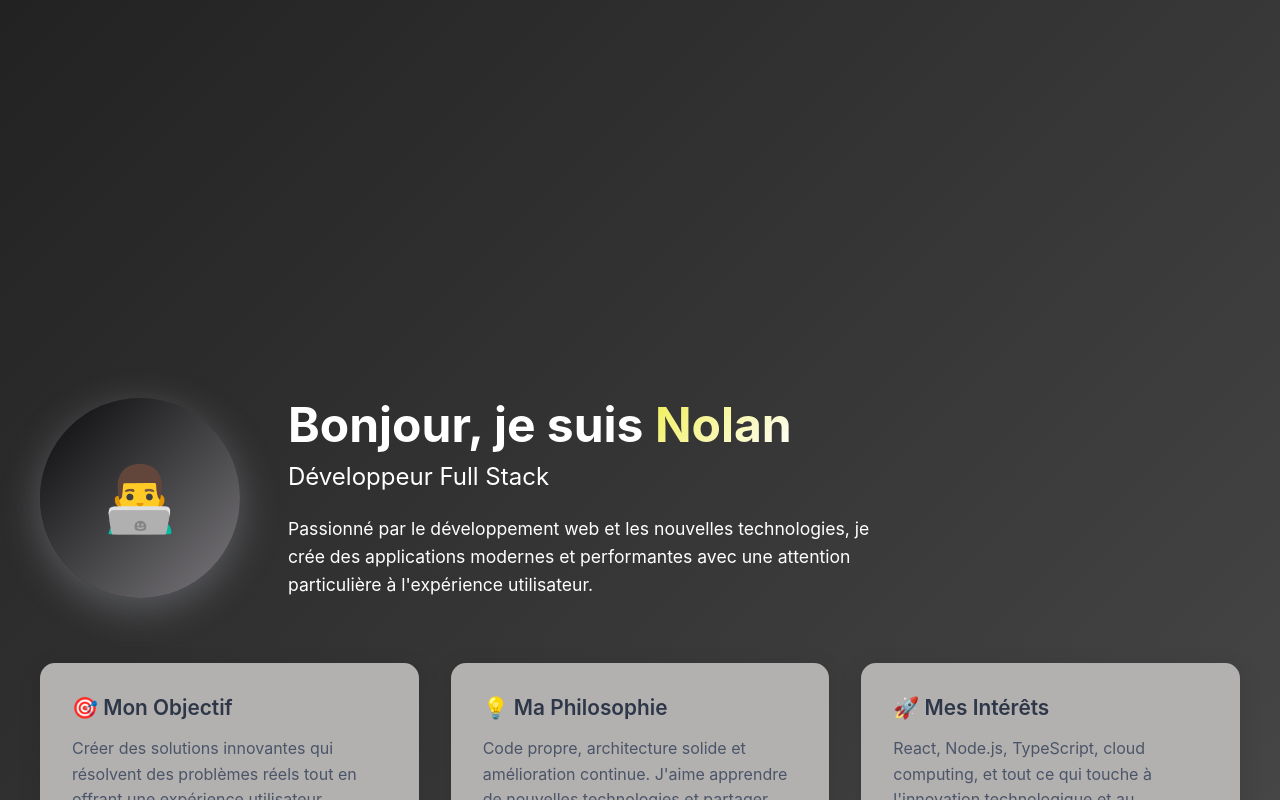
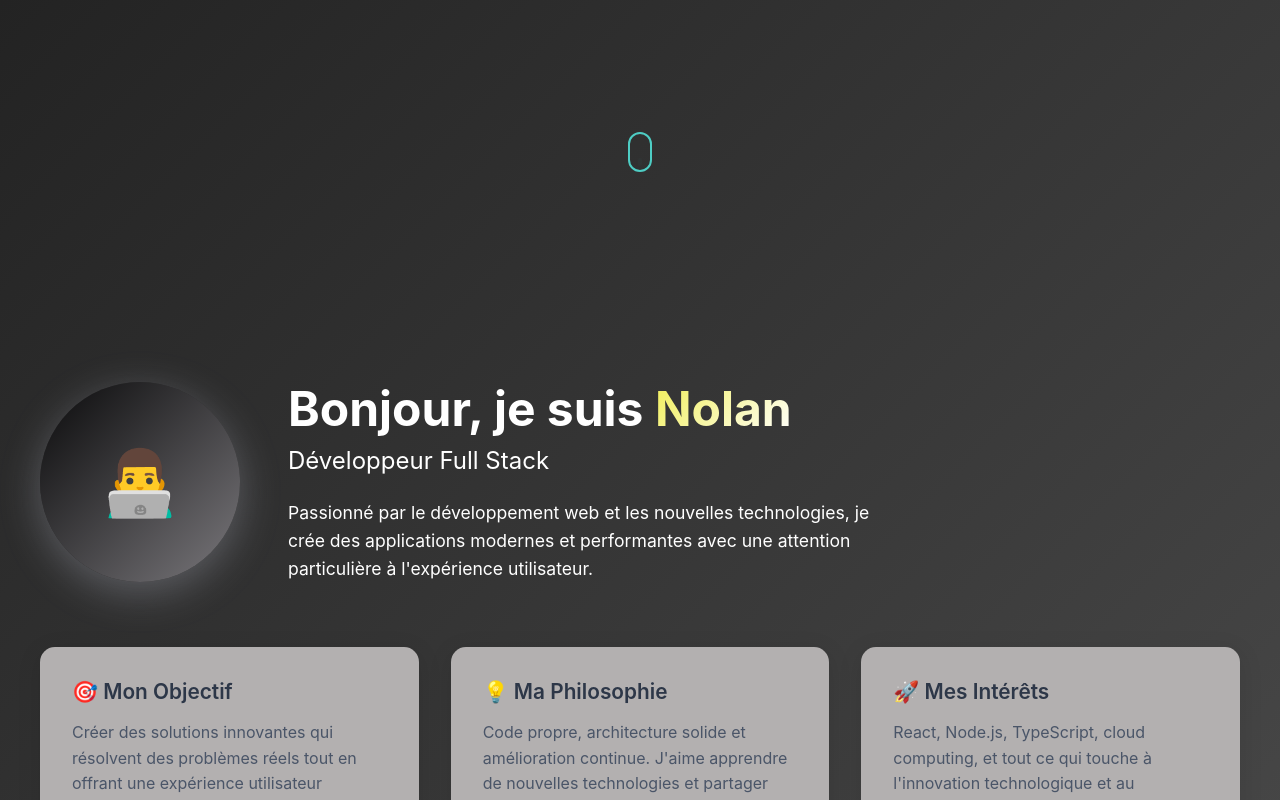
Before and after one commit to Nchappui/portfolio, a React (Create React App) app: page /about in a window 1280 px wide. Shown: the part 540-1340 px from the top of the page. Built offline with nearby package versions, Linux system fonts and the light colour scheme.

Commit message:
Enhance navigation and scrolling experience: implement smooth scrolling, adjust navigation styles, and add scroll indicators for improved user interaction

```diff
--- a/src/App.css
+++ b/src/App.css
@@ -2,6 +2,10 @@
   margin: 0;
   padding: 0;
   box-sizing: border-box;
+}
+
+html {
+  scroll-behavior: smooth; /* Scroll fluide pour toute l'application */
 }
 
 body, html {
--- a/src/components/Navigation.css
+++ b/src/components/Navigation.css
@@ -2,14 +2,15 @@
   background: rgba(128, 128, 128, 0.2); /* Background gris transparent */
   backdrop-filter: blur(10px); /* Effet de flou d'arrière-plan */
   /*box-shadow: 0 2px 20px rgba(0, 0, 0, 0.1);*/
-  position: sticky;
+  position: fixed; /* Changé de sticky à fixed */
   top: 1rem; /* Marge en haut */
+  left: 50%; /* Centrer horizontalement */
+  transform: translateX(-50%); /* Centrer horizontalement */
   z-index: 1000;
   box-sizing: border-box;
   border-radius: 15px; /* Angles ronds */
-  margin: 0 auto; /* Centré horizontalement */
   max-width: 1200px; /* Largeur maximale de la navigation */
-  width: calc(100% - 1rem); /* Largeur avec marges latérales */
+  width: calc(100% - 2rem); /* Largeur avec marges latérales */
   border: 1px solid rgba(255, 255, 255, 0.1); /* Bordure subtile */
   /* border-bottom: 1px solid rgba(255, 255, 255, 0.1); */
 }
--- a/src/components/Navigation.js
+++ b/src/components/Navigation.js
@@ -1,8 +1,9 @@
-import { Link, useLocation } from "react-router-dom";
+import { Link, useLocation, useNavigate } from "react-router-dom";
 import "./Navigation.css";
 
 const Navigation = () => {
   const location = useLocation();
+  const navigate = useNavigate();
 
   const getActiveTab = () => {
     const path = location.pathname;
@@ -15,8 +16,46 @@ const Navigation = () => {
 
   const activeTab = getActiveTab();
 
+  // Fonction pour gérer le clic sur le logo
+  const handleLogoClick = (e) => {
+    e.preventDefault();
+    if (location.pathname === "/" || location.pathname === "/about") {
+      // Si on est déjà sur la page d'accueil, scroller vers le haut
+      const introSection = document.getElementById("intro-section");
+      if (introSection) {
+        introSection.scrollIntoView({ behavior: "smooth" });
+      } else {
+        window.scrollTo({ top: 0, behavior: "smooth" });
+      }
+    } else {
+      // Sinon, naviguer vers la page d'accueil
+      navigate("/");
+    }
+  };
+
+  // Fonction pour gérer le clic sur About Me
+  const handleAboutClick = (e) => {
+    e.preventDefault();
+    if (location.pathname === "/" || location.pathname === "/about") {
+      // Si on est déjà sur la page, scroller vers la section about
+      const aboutSection = document.getElementById("about-section");
+      if (aboutSection) {
+        aboutSection.scrollIntoView({ behavior: "smooth" });
+      }
+    } else {
+      // Sinon, naviguer vers la page et scroller vers la section about
+      navigate("/about");
+      setTimeout(() => {
+        const aboutSection = document.getElementById("about-section");
+        if (aboutSection) {
+          aboutSection.scrollIntoView({ behavior: "smooth" });
+        }
+      }, 100);
+    }
+  };
+
   const tabs = [
-    { key: "about", label: "About me", path: "/about" },
+    { key: "about", label: "About me", path: "/about", onClick: handleAboutClick },
     { key: "experiences", label: "Experiences", path: "/experiences" },
     { key: "projects", label: "Projets", path: "/projects" },
     { key: "skills", label: "Skills", path: "/skills" },
@@ -26,12 +65,22 @@ const Navigation = () => {
     <nav className="navigation">
       <div className="nav-container">
         <div className="nav-brand">
-          <Link to="/" className="brand-link">
+          <a href="/" onClick={handleLogoClick} className="brand-link">
             <img src="/LogoNC.png" alt="Nolan Chappuis Logo" className="brand-logo" color="white" />
-          </Link>
+          </a>
         </div>
         <div className="nav-tabs">
           {tabs.map((tab) => (
+            tab.onClick ? (
+              <a
+                key={tab.key}
+                href={tab.path}
+                onClick={tab.onClick}
+                className={`nav-tab ${activeTab === tab.key ? "active" : ""}`}
+              >
+                {tab.label}
+              </a>
+            ) : (
               <Link
                 key={tab.key}
                 to={tab.path}
@@ -39,6 +88,7 @@ const Navigation = () => {
               >
                 {tab.label}
               </Link>
+            )
           ))}
         </div>
       </div>
--- a/src/pages/AboutMe.css
+++ b/src/pages/AboutMe.css
@@ -4,16 +4,25 @@
   min-height: 100vh; /* Réduit à 100vh + contenu naturel */
 }
 
+/* Sections avec IDs pour la navigation */
+#intro-section {
+  scroll-margin-top: 0; /* Pas de marge pour l'intro */
+}
+
+#about-section {
+  scroll-margin-top: 100px; /* Marge pour compenser la navigation fixe */
+}
+
 .about-me {
-  padding: 0 2rem 8rem; /* Augmentation significative du padding-bottom */
-  min-height: calc(100vh - 70px); /* Hauteur ajustée selon la navigation (70px) */
+  padding: 0 2rem 8rem; /* Padding sans compensation pour la navigation */
+  min-height: 100vh; /* Hauteur complète de l'écran */
   /* background supprimé - utilise maintenant le background du wrapper */
 }
 
 .about-container {
   max-width: 1200px;
   margin: 0 auto;
-  padding-top: 4rem; /* Augmentation de l'espacement en haut */
+  padding-top: 120px; /* Ajusté pour la navigation fixe */
   padding-bottom: 2rem; /* Ajout d'espacement en bas */
 }
 
--- a/src/pages/AboutMe.js
+++ b/src/pages/AboutMe.js
@@ -4,8 +4,10 @@ import Intro from "./Intro";
 const AboutMe = () => {
   return (
     <div className="aboutme-page-wrapper">
-      <Intro />
-      <section className="about-me">
+      <section id="intro-section">
+        <Intro />
+      </section>
+      <section id="about-section" className="about-me">
         <div className="about-container">
 
         <div className="about-header">
@@ -50,8 +52,8 @@ const AboutMe = () => {
             </p>
           </div>
         </div>
-      </div>
-    </section>
+        </div>
+      </section>
     </div>
   );
 };
--- a/src/pages/Intro.css
+++ b/src/pages/Intro.css
@@ -9,7 +9,8 @@
   height: 100vh;
   text-align: center;
   padding: 2rem;
-  padding-top: 10vh; /* Positionner le texte plus haut */
+  padding-top: 15vh; /* Augmenté pour compenser la navigation fixe */
+  position: relative;
 }
 
 .name {
@@ -46,7 +47,7 @@
 /* Responsive Design */
 @media (max-width: 768px) {
   .intro-container {
-    padding-top: 20vh;
+    padding-top: 25vh; /* Ajusté pour mobile avec navigation fixe */
   }
 
   .name {
@@ -61,11 +62,19 @@
   .dot {
     font-size: 4vw;
   }
+
+  .scroll-indicator {
+    bottom: 8vh;
+  }
+
+  .scroll-text {
+    font-size: 10px;
+  }
 }
 
 @media (max-width: 480px) {
   .intro-container {
-    padding-top: 15vh;
+    padding-top: 20vh; /* Ajusté pour très petits écrans */
   }
 
   .name {
@@ -81,4 +90,84 @@
   .dot {
     display: none; /* Cacher les ronds sur très petits écrans */
   }
+
+  .scroll-indicator {
+    bottom: 10vh;
+  }
+
+  .mouse {
+    width: 20px;
+    height: 32px;
+  }
+
+  .wheel {
+    width: 3px;
+    height: 6px;
+  }
+
+  .scroll-text {
+    font-size: 9px;
+  }
 }
+
+/* Indicateur de scroll - Souris animée */
+.scroll-indicator {
+  position: absolute;
+  bottom: 10vh;
+  left: 50%;
+  transform: translateX(-50%);
+  display: flex;
+  flex-direction: column;
+  align-items: center;
+  animation: bounce 2s infinite;
+}
+
+.mouse {
+  width: 24px;
+  height: 40px;
+  border: 2px solid #4ecdc4;
+  border-radius: 12px;
+  position: relative;
+  margin-bottom: 8px;
+}
+
+.wheel {
+  width: 4px;
+  height: 8px;
+  background-color: #4ecdc4;
+  border-radius: 2px;
+  position: absolute;
+  top: 8px;
+  left: 50%;
+  transform: translateX(-50%);
+  animation: scroll-wheel 2s infinite;
+}
+
+
+/* Animations */
+@keyframes bounce {
+  0%, 20%, 50%, 80%, 100% {
+    transform: translateX(-50%) translateY(0);
+  }
+  40% {
+    transform: translateX(-50%) translateY(-10px);
+  }
+  60% {
+    transform: translateX(-50%) translateY(-5px);
+  }
+}
+
+@keyframes scroll-wheel {
+  0% {
+    top: 8px;
+    opacity: 1;
+  }
+  50% {
+    top: 16px;
+    opacity: 0.5;
+  }
+  100% {
+    top: 24px;
+    opacity: 0;
+  }
+}
--- a/src/pages/Intro.js
+++ b/src/pages/Intro.js
@@ -3,7 +3,7 @@ import "./Intro.css";
 
 function Intro() {
   return (
-    <section className="intro">
+    <section id="intro" className="intro">
       <div className="intro-container">
         <div className="name">
           <p>NOLAN</p>
@@ -18,6 +18,13 @@ function Intro() {
           <span className="dot">●</span>
           <span>App Developer</span>
         </div>
+
+        {/* Indicateur de scroll */}
+        <div className="scroll-indicator">
+          <div className="mouse">
+            <div className="wheel"></div>
+          </div>
+        </div>
       </div>
     </section>
   );
--- a/src/pages/MyExperience.css
+++ b/src/pages/MyExperience.css
@@ -1,5 +1,5 @@
 .experiences-container {
-  padding: 2rem;
+  padding: 120px 2rem 4rem; /* Augmenté le padding-top pour la navigation fixe */
   min-height: 100vh;
   background: linear-gradient(135deg, #1a1a1a, #4a4a4a);
   /*
--- a/src/pages/Skills.css
+++ b/src/pages/Skills.css
@@ -1,6 +1,7 @@
 .skills-container {
   min-height: 100vh;
-    background: linear-gradient(135deg, #1a1a1a, #4a4a4a);
+  padding-top: 120px; /* Ajouté padding-top pour la navigation fixe */
+  background: linear-gradient(135deg, #1a1a1a, #4a4a4a);
   /*
   background: radial-gradient(
       ellipse at 30% 40%,
```
Lines whose indentation alone changed are shown as unchanged.
